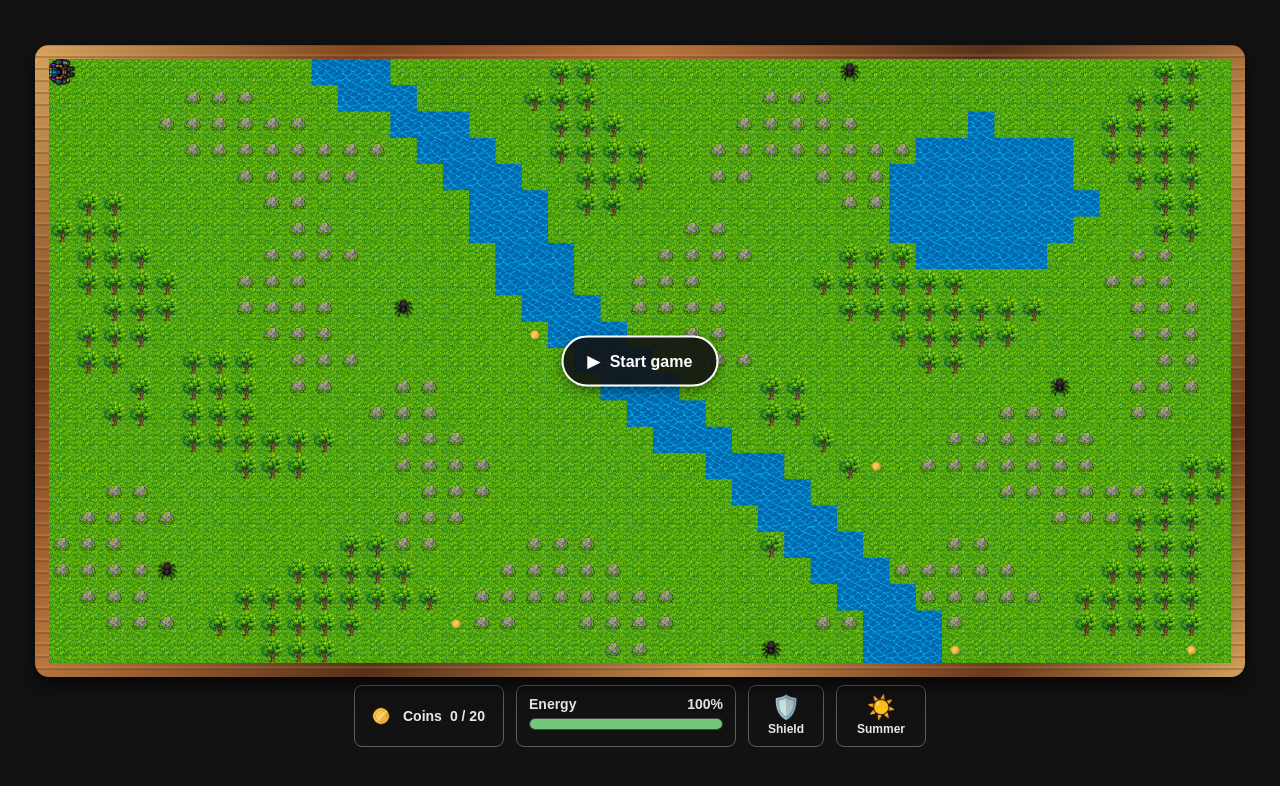
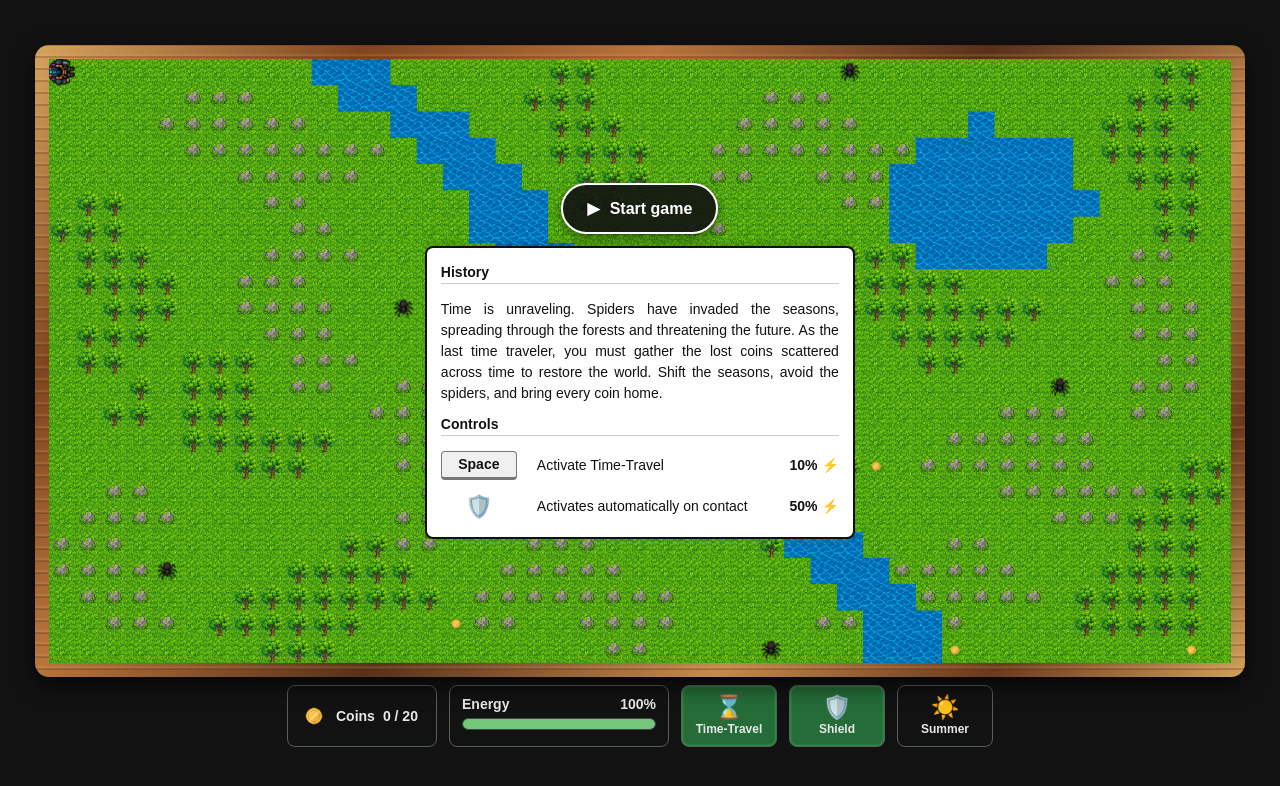
Before and after one commit to laszlogyori/time-traveller, a plain HTML site: page index.html in a window 1280 px wide. Drawn offline with Linux system fonts and the light colour scheme.

Commit message:
Added controls and history

```diff
--- a/css/style.css
+++ b/css/style.css
@@ -17,6 +17,7 @@ html {
   width: 100%;
   height: 100%;
   overflow: hidden;
+  cursor: default;
 }
 
 body {
@@ -121,12 +122,13 @@ h1 {
   align-items: stretch;
   justify-content: center;
   gap: 12px;
-  width: min(100%, 520px);
+  width: min(100%, 640px);
   margin-bottom: 8px;
 }
 
 .coin-display,
 .energy-display,
+.time-travel-indicator,
 .shield-indicator,
 .season-indicator {
   flex: 0 0 auto;
@@ -162,33 +164,53 @@ h1 {
   min-width: 0;
 }
 
+.time-travel-indicator,
 .shield-indicator {
+  --indicator-glow: rgba(91, 225, 121, 0.65);
   display: flex;
   flex-direction: column;
   align-items: center;
   justify-content: center;
   gap: 3px;
-  min-width: 76px;
+  width: 96px;
+  background: #256c38;
   font-size: 12px;
   font-weight: 700;
+  animation: indicator-pulse 1.5s ease-in-out infinite;
 }
 
+.time-travel-icon,
 .shield-icon {
   font-size: 23px;
   line-height: 1;
 }
 
 .shield-indicator.shield-in-use {
+  --indicator-glow: rgba(90, 190, 255, 0.8);
   background: #12669e;
 }
 
+.time-travel-indicator.time-travel-unavailable,
 .shield-indicator.shield-unavailable {
+  --indicator-glow: rgba(255, 105, 105, 0.8);
   background: #9c2929;
+}
+
+@keyframes indicator-pulse {
+  0%, 100% { box-shadow: inset 0 0 3px var(--indicator-glow); }
+  50% { box-shadow: inset 0 0 14px var(--indicator-glow), 0 0 10px var(--indicator-glow); }
+}
+
+@media (prefers-reduced-motion: reduce) {
+  .time-travel-indicator,
+  .shield-indicator {
+    animation: none;
+  }
 }
 
 .season-indicator {
   display: flex;
-  min-width: 90px;
+  width: 96px;
   flex-direction: column;
   align-items: center;
   justify-content: center;
@@ -273,11 +295,22 @@ table.map {
   transform-origin: top left;
 }
 
-.start-button {
+.start-panel {
   position: absolute;
   top: 50%;
   left: 50%;
   z-index: 4;
+  width: min(430px, calc(100% - 16px));
+  max-height: 100%;
+  overflow: auto;
+  display: flex;
+  flex-direction: column;
+  align-items: center;
+  gap: 12px;
+  transform: translate(-50%, -50%);
+}
+
+.start-button {
   display: flex;
   align-items: center;
   gap: 10px;
@@ -289,13 +322,66 @@ table.map {
   font: inherit;
   font-weight: 700;
   cursor: pointer;
-  transform: translate(-50%, -50%);
   box-shadow: 0 4px 12px rgba(0, 0, 0, 0.45);
 }
 
 .start-button:hover,
 .start-button:focus-visible {
   background: #245c39;
+}
+
+.start-info {
+  display: grid;
+  gap: 10px;
+  width: 100%;
+  padding: 14px;
+  border: 2px solid #111;
+  border-radius: 8px;
+  background: #fff;
+  color: #111;
+  font-size: 14px;
+  line-height: 1.5;
+  box-shadow: 0 4px 12px rgba(0, 0, 0, 0.5);
+}
+
+.start-info-row {
+  display: grid;
+  grid-template-columns: 76px minmax(0, 1fr) auto;
+  align-items: center;
+  gap: 20px;
+}
+
+.start-info kbd {
+  display: inline-block;
+  padding: 2px 8px;
+  border: 1px solid #777;
+  border-bottom-width: 3px;
+  border-radius: 4px;
+  background: #f0f0f0;
+  font: inherit;
+  font-weight: 700;
+  text-align: center;
+}
+
+.start-info .story-heading,
+.start-info .controls {
+  border-bottom: 1px solid #ccc;
+  margin-bottom: 5px;
+}
+
+.story-text {
+  margin: 0;
+  text-align: justify;
+}
+
+.control-icon {
+  text-align: center;
+  font-size: 22px;
+}
+
+.energy-cost {
+  white-space: nowrap;
+  font-weight: 700;
 }
 
 .map-stage.game-over::before {
--- a/index.html
+++ b/index.html
@@ -35,10 +35,27 @@
           <button id="retry-button" class="retry-button" type="button">Retry</button>
         </div>
       </div>
-      <button id="start-button" class="start-button" type="button">
-        <span aria-hidden="true">&#9654;</span>
-        <span>Start game</span>
-      </button>
+      <div id="start-panel" class="start-panel">
+        <button id="start-button" class="start-button" type="button">
+          <span aria-hidden="true">&#9654;</span>
+          <span>Start game</span>
+        </button>
+        <div class="start-info">
+          <strong class="story-heading">History</strong>
+          <p class="story-text">Time is unraveling. Spiders have invaded the seasons, spreading through the forests and threatening the future. As the last time traveler, you must gather the lost coins scattered across time to restore the world. Shift the seasons, avoid the spiders, and bring every coin home.</p>
+          <strong class="controls">Controls</strong>
+          <div class="start-info-row">
+            <kbd>Space</kbd>
+            <span>Activate Time-Travel</span>
+            <span class="energy-cost" aria-label="10 percent energy">10% <span aria-hidden="true">⚡</span></span>
+          </div>
+          <div class="start-info-row">
+            <span class="control-icon" aria-hidden="true">🛡️</span>
+            <span>Activates automatically on contact</span>
+            <span class="energy-cost" aria-label="50 percent energy">50% <span aria-hidden="true">⚡</span></span>
+          </div>
+        </div>
+      </div>
     </div>
     <div class="game-hud">
       <div id="coin-display" class="coin-display" aria-live="polite">
@@ -56,6 +73,10 @@
             <div id="energy-level" class="energy-level"></div>
           </div>
         </div>
+      </div>
+      <div id="time-travel-indicator" class="time-travel-indicator" role="status" aria-label="Time travel: ready">
+        <span class="time-travel-icon" aria-hidden="true">⌛</span>
+        <span>Time-Travel</span>
       </div>
       <div id="shield-indicator" class="shield-indicator" role="status" aria-label="Shield: ready">
         <span class="shield-icon" aria-hidden="true">🛡️</span>
--- a/js/config/constants.js
+++ b/js/config/constants.js
@@ -4,6 +4,7 @@ window.GameConfig = {
   CELL_SIZE: 48,
   PLAYER_SIZE: 36,
   PLAYER_SPEED: 140,
+  TIME_TRAVEL_ENERGY_COST: 10,
   MAX_SPIDERS: 50,
   TILE: {
     GROUND: 'ground',
--- a/js/main.js
+++ b/js/main.js
@@ -16,7 +16,7 @@ window.GameState = {
     if (this.isGameOver) return;
     this.isGameOver = true;
     document.getElementById('game-over-title').textContent = 'You won!';
-    document.getElementById('game-over-cause').textContent = 'You collected all the coins.';
+    document.getElementById('game-over-cause').textContent = 'You have united time once more!';
     document.querySelector('.map-stage').classList.add('game-won');
   }
 };
@@ -86,7 +86,7 @@ function initializeGame() {
   startButton.addEventListener('click', () => {
     if (window.GameState.isStarted) return;
     window.GameState.isStarted = true;
-    startButton.classList.add('is-hidden');
+    document.getElementById('start-panel').classList.add('is-hidden');
     playerController.start();
     window.GameSpider.start();
   });
@@ -97,8 +97,8 @@ function initializeGame() {
 function handleSeasonKey(event) {
   if (event.code !== 'Space' || event.repeat || !window.GameState.isStarted || window.GameState.isGameOver) return;
   event.preventDefault();
-  if (!playerController.consumeEnergy(10)) return;
   const config = window.GameConfig;
+  if (!playerController.consumeEnergy(config.TIME_TRAVEL_ENERGY_COST)) return;
   const currentIndex = config.SEASONS.indexOf(config.SEASON);
   const nextIndex = (currentIndex + 1) % config.SEASONS.length;
   config.SEASON = config.SEASONS[nextIndex];
--- a/js/player/player.js
+++ b/js/player/player.js
@@ -38,7 +38,11 @@ function createPlayer(mapData) {
 
   function updateEnergyDisplay() {
     const energy = Math.floor(player.energy);
-    document.getElementById('player').classList.toggle('energy-critical', player.energy < 10);
+    const timeTravelUnavailable = player.energy < config.TIME_TRAVEL_ENERGY_COST;
+    const timeTravelIndicator = document.getElementById('time-travel-indicator');
+    timeTravelIndicator.classList.toggle('time-travel-unavailable', timeTravelUnavailable);
+    timeTravelIndicator.setAttribute('aria-label', `Time travel: ${timeTravelUnavailable ? 'unavailable' : 'ready'}`);
+    document.getElementById('player').classList.toggle('energy-critical', timeTravelUnavailable);
     updateShieldIndicator();
     if (energy === displayedEnergy) return;
     displayedEnergy = energy;
```
